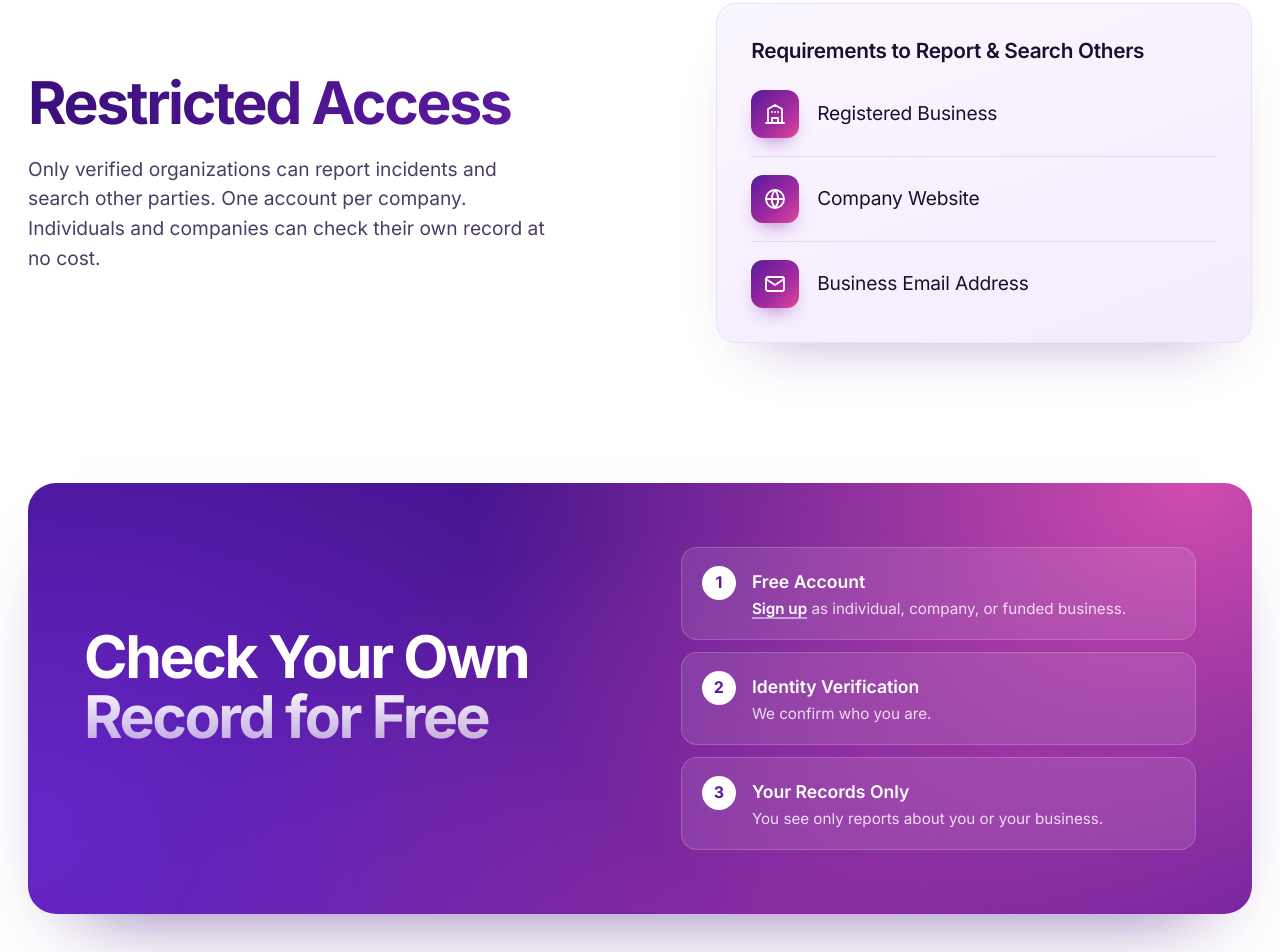
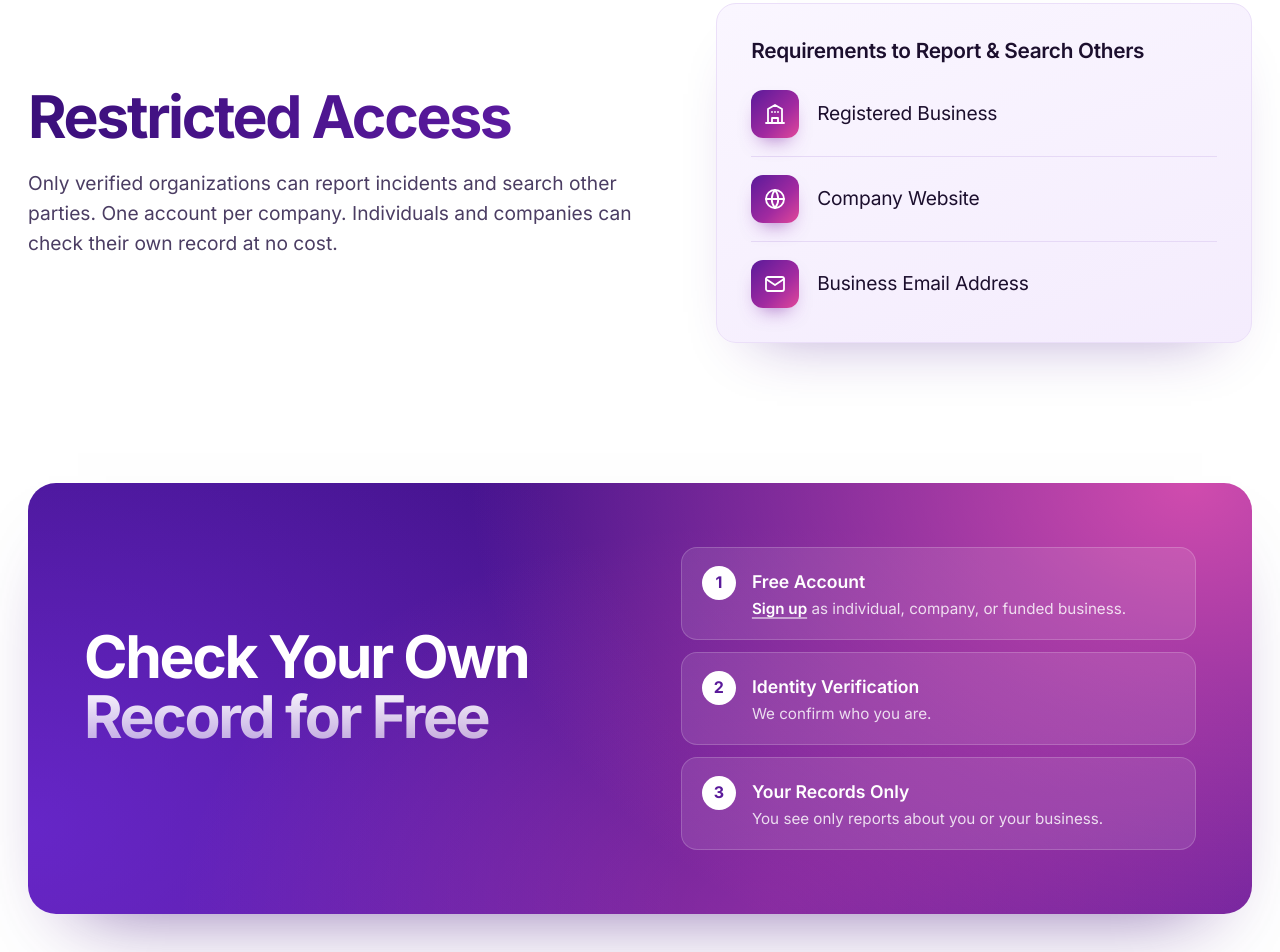
Before and after one commit to aquamark-io/findex, a plain HTML site: page index.html in a window 1280 px wide. Shown: the part 903-1855 px from the top of the page. Drawn offline with Linux system fonts and the light colour scheme.

Commit message:
Update index.html

```diff
--- a/index.html
+++ b/index.html
@@ -260,7 +260,7 @@
     background: linear-gradient(100deg, #3a0f7a 0%, #6a1fb0 55%, #c2338f 100%) 0 0 / 1300px 100% no-repeat;
     -webkit-background-clip: text; background-clip: text; -webkit-text-fill-color: transparent;
   }
-  .section-lead { margin: 0; max-width: 44ch; font-size: clamp(1.1rem, 1.5vw, 1.3rem); line-height: 1.55; color: #4b3d63; }
+  .section-lead { margin: 0; max-width: 50ch; font-size: clamp(1.1rem, 1.5vw, 1.3rem); line-height: 1.55; color: #4b3d63; }
 
   .practices-title { margin-bottom: calc(44px - 0.12em); }
 
```
